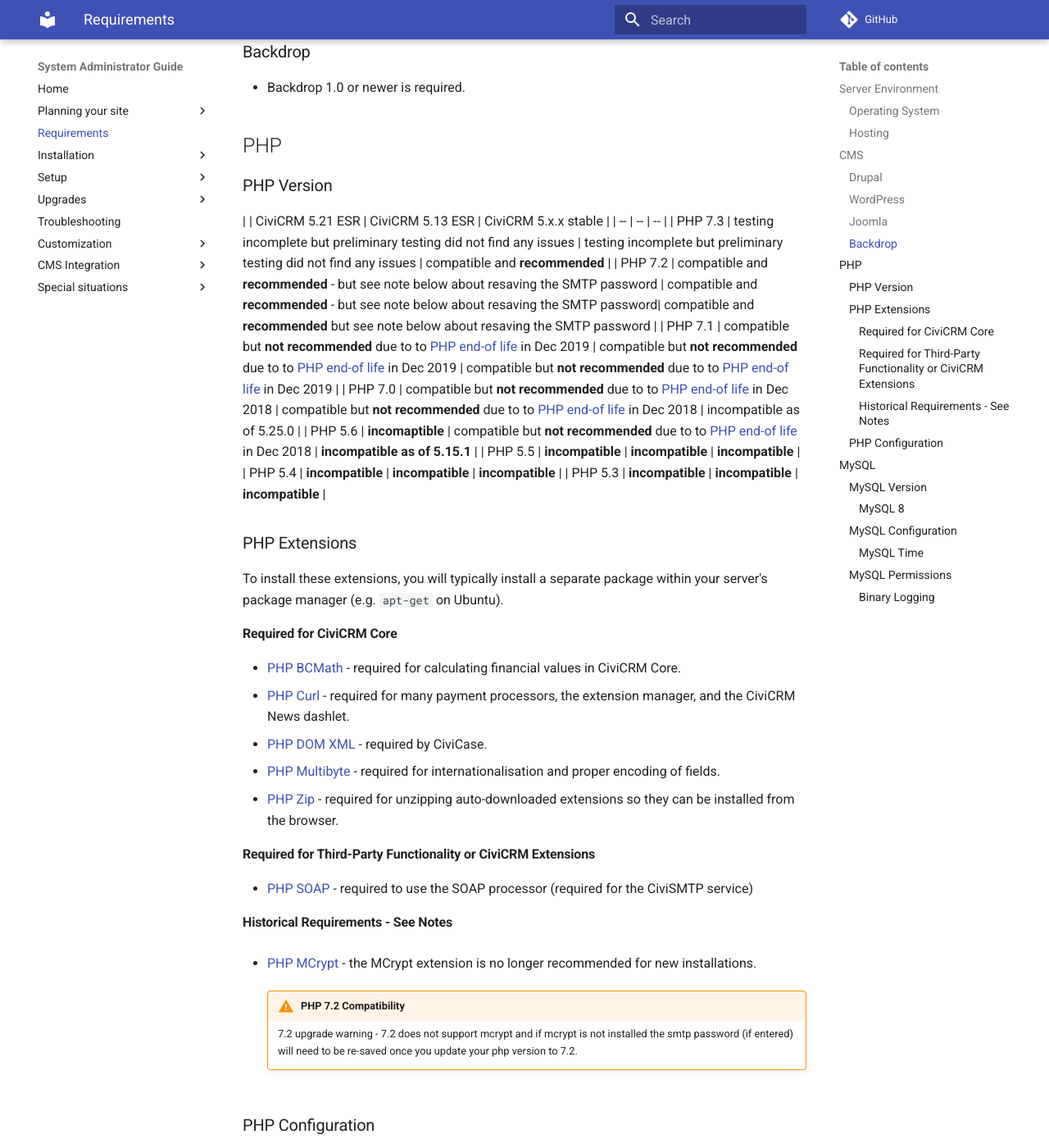
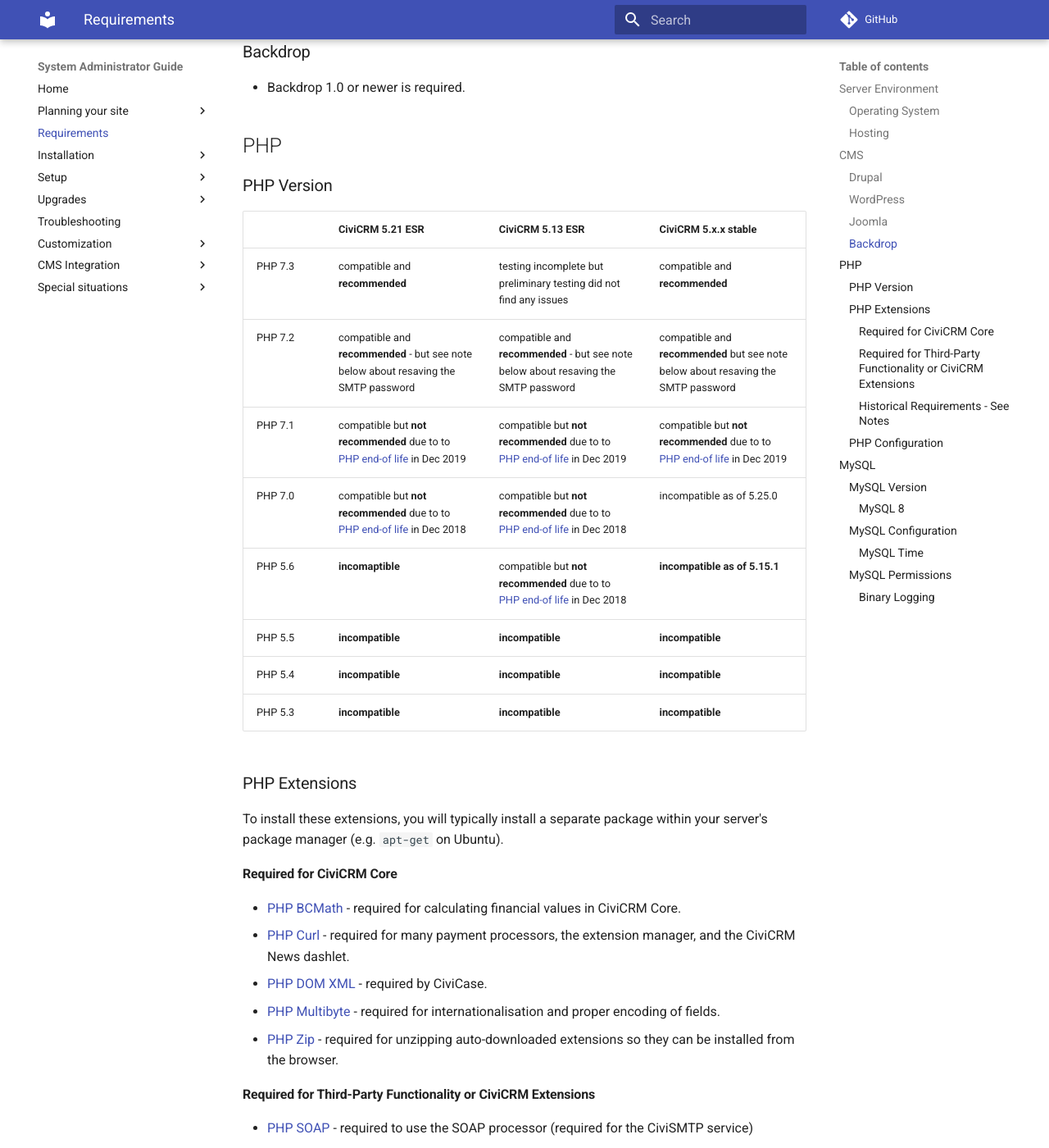
Before and after one commit to civicrm/civicrm-sysadmin-guide, an MkDocs documentation site: the page built from docs/requirements.md, in a window 1280 px wide and 1400 px high, scrolled down 1455 px. Shown: the whole window at 82% size. Built offline with MkDocs 1.6.1 and Material for MkDocs 9.7.7, drawn with Linux system fonts in a browser that asks for light colours; comment, search, counter and statistics services are not loaded; old or Windows-style settings are respelled for this version of MkDocs.

Commit message:
Fix table layout and mark ESR 5.21 as compatible for PHP7.3

```diff
--- a/docs/requirements.md
+++ b/docs/requirements.md
@@ -48,8 +48,8 @@ See our page on [choosing a CMS](/planning/cms.md) for more information about th
 ### PHP Version
 
 |  | CiviCRM 5.21 ESR | CiviCRM 5.13 ESR | CiviCRM 5.x.x stable |
-| -- | -- | -- |
-| PHP 7.3 | testing incomplete but preliminary testing did not find any issues | testing incomplete but preliminary testing did not find any issues | compatible and **recommended** |
+| -- | -- | -- | -- |
+| PHP 7.3 | compatible and **recommended** | testing incomplete but preliminary testing did not find any issues | compatible and **recommended** |
 | PHP 7.2 | compatible and **recommended** - but see note below about resaving the SMTP password | compatible and **recommended** - but see note below about resaving the SMTP password| compatible and **recommended** but see note below about resaving the SMTP password |
 | PHP 7.1 | compatible but **not recommended** due to to [PHP end-of life](http://php.net/eol.php) in Dec 2019 |  compatible but **not recommended** due to to [PHP end-of life](http://php.net/eol.php) in Dec 2019 | compatible but **not recommended** due to to [PHP end-of life](http://php.net/eol.php) in Dec 2019 |
 | PHP 7.0 | compatible but **not recommended** due to to [PHP end-of life](http://php.net/eol.php) in Dec 2018   | compatible but **not recommended** due to to [PHP end-of life](http://php.net/eol.php) in Dec 2018   | incompatible as of 5.25.0 |
```
